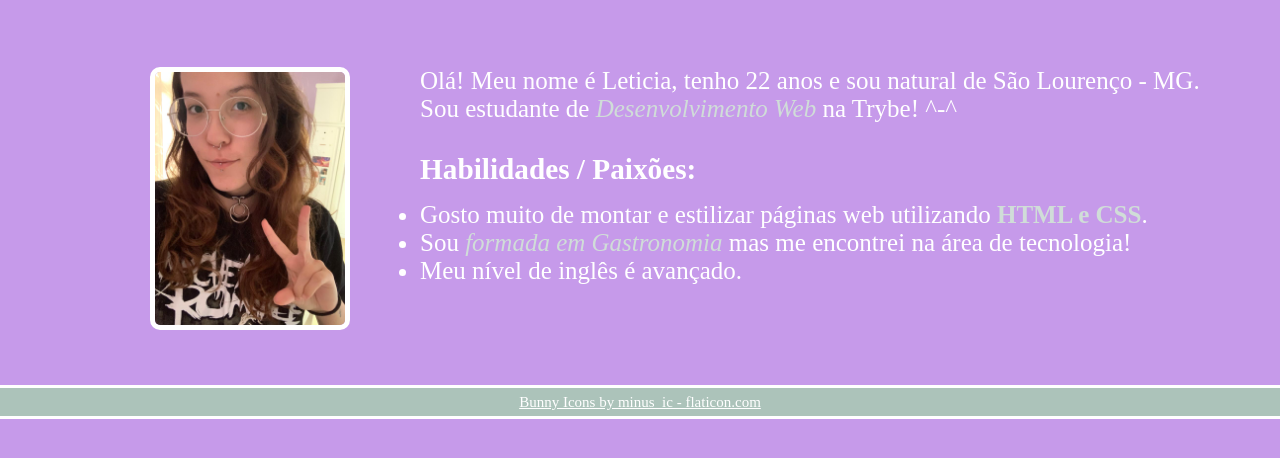
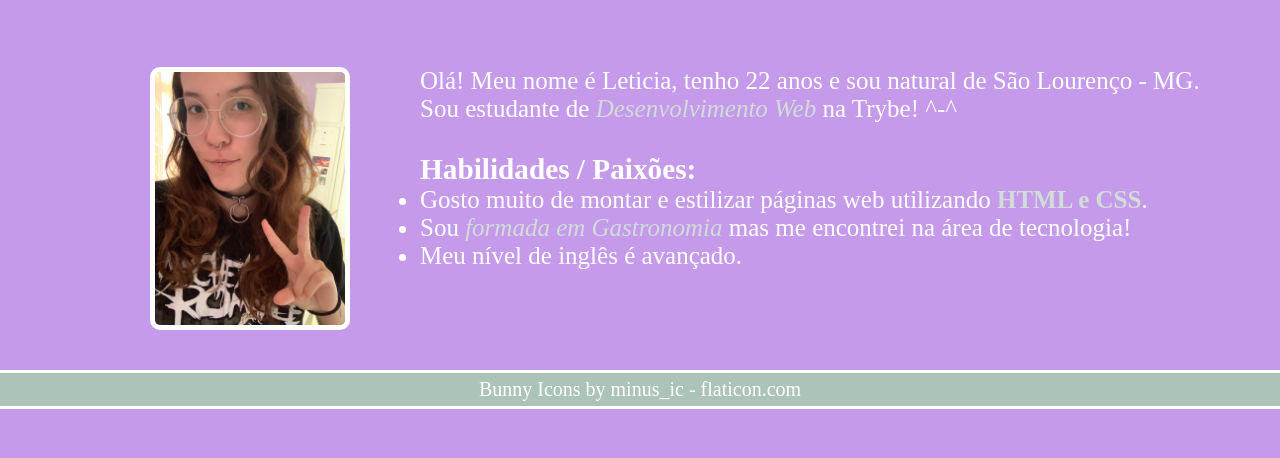
Before and after one commit to lichtle/lichtle.github.io, a plain HTML site: page index.html in a window 1280 px wide. Shown: the part 302-760 px from the top of the page. Drawn offline with Linux system fonts and the light colour scheme.

Commit message:
pequenas alteraçoes na visualizaçao do site

```diff
--- a/index.html
+++ b/index.html
@@ -24,12 +24,10 @@
       <h1>Leticia Fernandes Negreiros</h1>
     </section>
 
-    <section class="description"><img id="foto" alt="Foto de perfil de Leticia" src="perfil.jpeg">
+    <section class="description">
+      <img id="foto" alt="Foto de perfil de Leticia" src="perfil.jpeg">
       <p>Olá! Meu nome é Leticia, tenho 22 anos e sou natural de São Lourenço - MG.<br>
-        Sou estudante de <em>Desenvolvimento Web</em> na Trybe! ^-^<br></p>
-    </section>
-
-    <section class="skills">
+        Sou estudante de <em>Desenvolvimento Web</em> na Trybe! ^-^</p>
       <h3 id="hab">Habilidades / Paixões:</h3>
       <ul>
         <li>
@@ -43,7 +41,6 @@
         <li>Meu nível de inglês é avançado.</li>
       </ul>
     </section>
-
   </main>
   <footer><a id='credits' href="https://www.flaticon.com/packs/cute-square-animals" target="_blank"
       title="Bunny Icons by minus_ic on flaticon.com">Bunny Icons by minus_ic - flaticon.com</a></footer>
--- a/style.css
+++ b/style.css
@@ -57,21 +57,23 @@ footer {
 
 footer a {
   color:white;
-  font-size: 15px;
+  font-size: 20px;
+  text-decoration: none;
 }
 
-.description, .skills {
+footer a:hover {
+  text-decoration: underline;
+}
+
+.description {
   font-size: 25px;
   text-align: left;
   margin: 30px;
+  vertical-align: middle;
 }
 
-.description {
-  display: block;
-}
-
-.skills h3 {
-  margin: auto auto 15px auto;
+.description h3 {
+  margin: 30px auto auto auto;
 }
 
 #foto {
@@ -80,6 +82,7 @@ footer a {
   border: 5px solid white;
   margin-left: 120px;
   margin-right: 70px;
+  margin-bottom: auto;
   float: left;
 }
 
```
Lines whose indentation alone changed are shown as unchanged.
